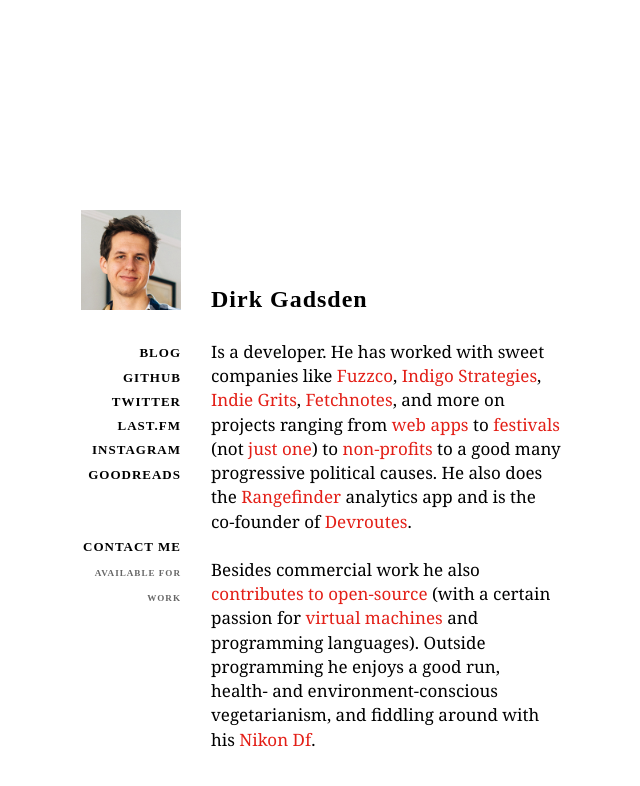
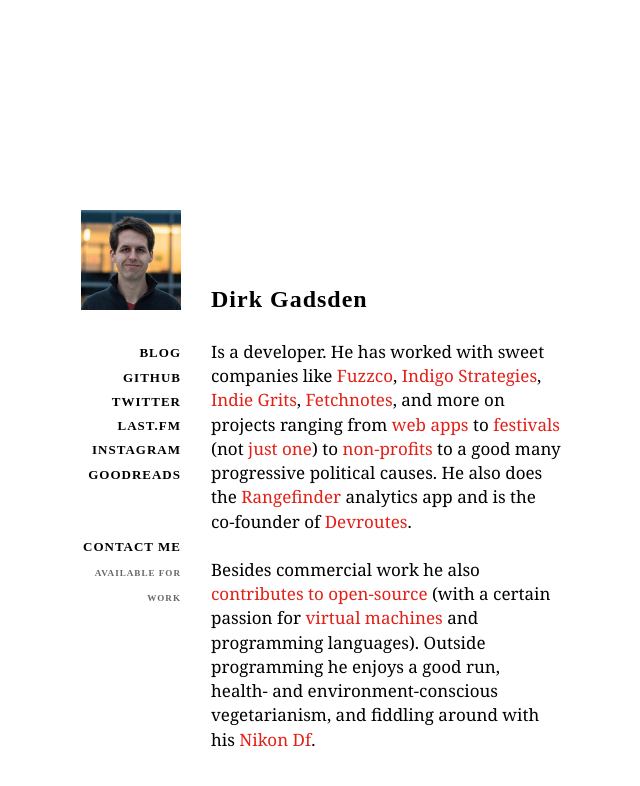
Before and after one commit to dirk/dirk.to, a Jekyll site: the page built from index.html, in a window 1280 px wide. Shown: the top 786 px of the page, without its empty margins (329-969 px from the left). Built offline with Jekyll 4.4.1, drawn with Linux system fonts in a browser that asks for light colours; Markdown is read by kramdown in place of the engine named in the settings; comment, search, counter and statistics services are not loaded.

Commit message:
Update picture

```diff
--- a/css/master.css
+++ b/css/master.css
@@ -28,6 +28,6 @@
 
 a.picture {
   display: block; width: 100px; height: 100px;
-  background: url('/images/square.png') no-repeat; background-size: cover;
+  background: url('/images/square-300.jpg') no-repeat; background-size: cover;
 }
 a.picture:hover {opacity: 0.75;}
--- a/index.html
+++ b/index.html
@@ -15,7 +15,7 @@
     <!-- primary -->
     <meta charset="utf-8" />
     <meta name="viewport" content="width=520" />
-    <link href="css/master.css?6" rel="stylesheet" />
+    <link href="css/master.css?7" rel="stylesheet" />
     <!-- secondary -->
     <script type="text/javascript" src="//use.typekit.net/sxd4bax.js"></script>
     <script type="text/javascript">try{Typekit.load();}catch(e){}</script>
```
Also changed, not shown: images/square-300.jpg (added), images/square.png.
